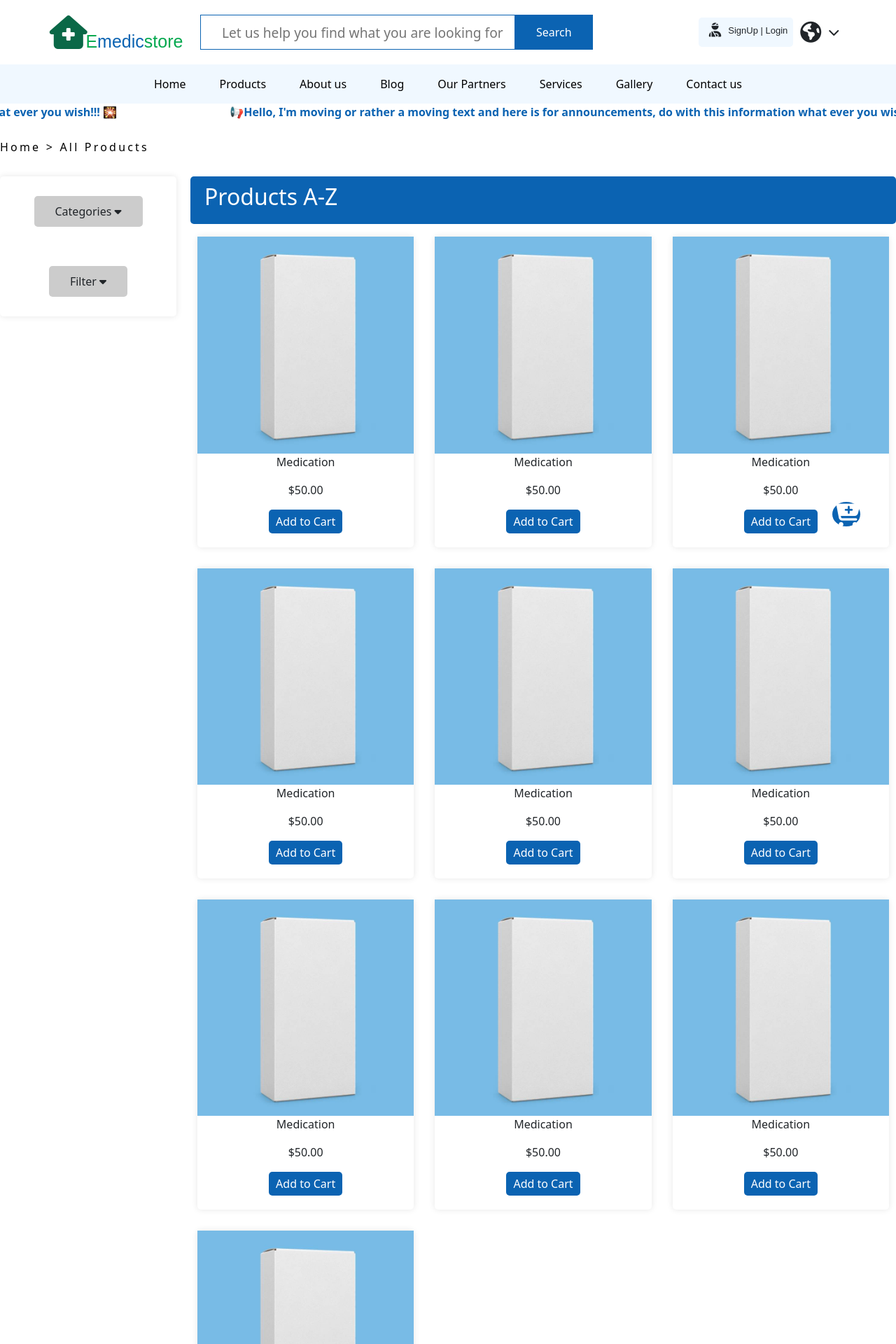
After one commit to Dipec001/onlinestore, a Django app: page /products/ in a window 1280 px wide. The commit adds this page. Shown: the top 1920 px of the page at 70% size. Run offline with Django 4.2, Linux system fonts and the light colour scheme; some libraries are stand-ins or nearby versions; some web fonts are replaced.

Commit message:
products

```diff
--- a/myapp/urls.py
+++ b/myapp/urls.py
@@ -6,4 +6,5 @@ urlpatterns = [
     path('login/', views.login, name='login'),
     path('register/', views.register, name='register'),
     path('contact/', views.contact, name='contact'),
+    path('products/', views.products, name='products'),
 ]
--- a/myapp/views.py
+++ b/myapp/views.py
@@ -12,3 +12,6 @@ def register(request):
 
 def contact(request):
     return render(request, "contact.html")
+
+def products(request):
+    return render(request, "products.html")
--- a/static/styles.css
+++ b/static/styles.css
@@ -393,6 +393,12 @@ li{
 .contact-body div{
     flex: 1;
 }
+
+.contact-options,
+.contact-form {
+    width: 100%;
+}
+
 .contact-form{
     width: 90%;
     margin: 0 auto;
@@ -416,4 +422,135 @@ li{
     border: none;
     background-color: #0B63B2;
     color: white;
+    border-radius: 5px;
 }
+
+.contact-options,
+.contact-form {
+    width: 100%;
+}
+
+
+.contact-card{
+    display: flex;
+    flex-direction: column;
+    padding: 40px;
+    border-radius: 8px; /* Rounded corners */
+    box-shadow: 0 0 10px rgba(0, 0, 0, 0.1); /* Box shadow for elevation */
+}
+.questions{
+    display: flex;
+    flex-direction: column;
+    justify-content: center; /* Horizontally center content */
+    align-items: center; /* Vertically center content */
+    margin-right: 30px;
+}
+.contact-options{
+    margin-bottom: 25px;
+}
+.contact-form form input,
+.contact-form form textarea{
+    margin-bottom: 15px;
+    border: 1px solid #ccc;
+    border-radius: 5px;
+}
+.contact-form form input:focus,
+.contact-form form textarea:focus{
+    outline: none;
+    border: 1px solid #5bc0de;
+    border-radius: 5px;
+}
+.contact-options label{
+    margin-right: 10px;
+}
+/* styling for the products page */
+.wrap1 {
+    display: flex;
+    width: 100%;
+    margin-top: 30px;
+}
+
+/* Style for the filter card */
+.filter-card {
+    flex: 1; /* Takes 20% of the space */
+    box-shadow: 0 0 10px rgba(0, 0, 0, 0.1);
+    max-height: 200px;
+    margin-right: 20px;
+    border-radius: 5px;
+    display: flex;
+    flex-direction: column;
+    position: relative;
+}
+.filter-card p{
+    background-color: #ccc;
+    margin: auto;
+    padding: 10px 30px;
+    border-radius: 5px;
+    cursor: pointer;
+}
+.filter-card p:hover{
+    background-color: #5bc0de;
+    color: white;
+}
+
+/* Style for the all products section */
+.all-products {
+    flex: 4; /* Takes 80% of the space */
+}
+
+.products-container{
+    display: grid;
+    grid-template-columns: auto auto auto;
+    gap: 30px;
+    padding: 10px;
+}
+.drug {
+    text-align: center;
+    padding-bottom: 20px;
+    /* Ensure each drug item takes equal space */
+    flex: 1;
+    display: flex;
+    flex-direction: column;
+    box-shadow: 0 0 10px rgba(0, 0, 0, 0.1);
+    border-radius: 5px;
+}
+
+.drug img {
+    max-width: 100%;
+    height: auto;
+}
+.drug button{
+    margin: auto;
+    padding: 5px 10px;
+    border: none;
+    background-color: #0B63B2;
+    color: white;
+    border-radius: 5px;
+}
+.all-products h2{
+    background-color: #0B63B2;
+    padding: 10px 10px 20px 20px;
+    border-radius: 5px;
+    color: white;
+}
+.left-pro a{
+    text-decoration: none;
+    color: black;
+    letter-spacing: 0.2em;
+}
+.cat-dropdown{
+    padding: 20px;
+    position: absolute;
+    background-color: white;
+    width: 350px;
+    left: 22%;
+    box-shadow: 0 0 10px rgba(0, 0, 0, 0.1);
+    top: 38%;
+    height: auto;
+}
+.cat-dropdown a{
+    text-decoration: none;
+}
+.cat-dropdown ul li{
+    margin-bottom: 10px;
+}
--- a/static/styles.js
+++ b/static/styles.js
@@ -45,3 +45,67 @@ function togglePasswordVisibility() {
         hideToggleIcon.style.display = "block";
     }
 }
+
+/* JS for contact html radio button */
+document.addEventListener('DOMContentLoaded', function() {
+  const contactRadio = document.getElementById('contact');
+  const specialRequestRadio = document.getElementById('special-request');
+  const contactForm = document.getElementById('contact-form');
+  const contactQuestion = document.getElementById('contact-questions')
+  const defaultFormHtml = contactForm.innerHTML;
+
+  // Add event listener for radio button change
+  contactRadio.addEventListener('change', function() {
+      // Reset form to default
+      contactForm.innerHTML = defaultFormHtml;
+  });
+
+  specialRequestRadio.addEventListener('change', function() {
+      // Modify texts for special request
+      contactQuestion.innerHTML = `
+          <h2>Can’t Find The Product You’re Looking For On Our Website?</h2>
+          <p>It is always a pleasure to hear from you. Kindly Fill In The Details Of What You Need, You will Get a Response As Soon As Possible</p>
+      `;
+      // Modify form for special request
+      contactForm.innerHTML = `
+          <!-- Special Request Form Fields -->
+          <form action="{% url 'special_request' %}" method="POST" enctype="multipart/form-data">
+              <!-- Special request form fields here -->
+              <input type="text" name="name" placeholder="Name" required>
+              <input type="text" name="phone_number" placeholder="Phone Number" required>
+              <input type="email" name="email" placeholder="Email address" required>
+              <input type="text" name="medicationName" placeholder="Name Of Medication " required>
+              <textarea name="message" placeholder="What is the medication used for?" required></textarea>
+              <input type="file" name="medicationImage" accept="image/*" style="border: none;" required>
+              <button type="submit">Request Medication</button>
+          </form>
+      `;
+  });
+});
+
+
+document.addEventListener('DOMContentLoaded', function() {
+  const categories = document.getElementById('categories');
+  const dropdownCat = document.querySelector('.cat-dropdown');
+
+  function toggleDropdown() {
+      const computedStyle = window.getComputedStyle(dropdownCat);
+      if (computedStyle.display === 'none') {
+          dropdownCat.style.display = 'block';
+      } else {
+          dropdownCat.style.display = 'none';
+      }
+  }
+
+  categories.addEventListener('click', function(event) {
+      event.stopPropagation();  // Prevent the click event from propagating to the document
+      toggleDropdown();
+  });
+
+  // Close the dropdown when clicking outside of it
+  document.body.addEventListener('click', function(event) {
+      if (!event.target.closest('.category-title') && dropdownCat.style.display === 'block') {
+          dropdownCat.style.display = 'none';
+      }
+  });
+});
--- a/templates/header.html
+++ b/templates/header.html
@@ -47,10 +47,10 @@
         </div>
         <div class="nav-options">
             <a href="{% url 'index' %}" class="active">Home</a>
+            <a href="{% url 'products' %}">Products</a>
             <a href="#">About us</a>
-            <a href="#">Products</a>
             <a href="#">Blog</a>
-            <a href="#">Shop</a>
+            <a href="#">Our Partners</a>
             <a href="#">Services</a>
             <a href="#">Gallery</a>
             <a href="{% url 'contact' %}">Contact us</a>
--- /dev/null
+++ b/templates/products.html
@@ -0,0 +1,101 @@
+{% extends 'header.html' %}
+{% load static %}
+
+{% block content %}
+<div class="products-page">
+    <div class="left-pro">
+        <a href="">Home > </a>
+        <a href="">All Products</a>
+    </div>
+    <div class="wrap1">
+        <div class="filter-card">
+            <p class="category-title" id="categories">Categories <i class="fas fa-caret-down"></i></p>
+            <div class="cat-dropdown" style="display: none;" >
+                <ul>
+                    <li><a href="">CATEGORY NUMBERS HERE</a></li>
+                    <li><a href="">CATEGORY NUMBERS HERE</a></li>
+                    <li><a href="">CATEGORY NUMBERS HERE</a></li>
+                    <li><a href="">CATEGORY NUMBERS HERE</a></li>
+                    <li><a href="">CATEGORY NUMBERS HERE</a></li>
+                    <li><a href="">CATEGORY NUMBERS HERE</a></li>
+                    <li><a href="">CATEGORY NUMBERS HERE</a></li>
+                    <li><a href="">CATEGORY NUMBERS HERE</a></li>
+                    <li><a href="">CATEGORY NUMBERS HERE</a></li>
+                    <li><a href="">CATEGORY NUMBERS HERE</a></li>
+                    <li><a href="">CATEGORY NUMBERS HERE</a></li>
+                    <li><a href="">CATEGORY NUMBERS HERE</a></li>
+                </ul>
+            </div>
+            <p class="category-title">Filter <i class="fas fa-caret-down"></i></p>
+        </div>
+        <div class="all-products">
+            <h2>Products A-Z</h2>
+            <div class="products-container">
+                <div class="drug">
+                    <img src="{% static 'images/drug.jpg'%}" alt="">
+                    <p>Medication</p>
+                    <p>$50.00</p>
+                    <button>Add to Cart</button>
+                </div>
+                <div class="drug">
+                    <img src="{% static 'images/drug.jpg'%}" alt="">
+                    <p>Medication</p>
+                    <p>$50.00</p>
+                    <button>Add to Cart</button>
+                </div>
+                <div class="drug">
+                    <img src="{% static 'images/drug.jpg'%}" alt="">
+                    <p>Medication</p>
+                    <p>$50.00</p>
+                    <button>Add to Cart</button>
+                </div>
+                <div class="drug">
+                    <img src="{% static 'images/drug.jpg'%}" alt="">
+                    <p>Medication</p>
+                    <p>$50.00</p>
+                    <button>Add to Cart</button>
+                </div>
+                <div class="drug">
+                    <img src="{% static 'images/drug.jpg'%}" alt="">
+                    <p>Medication</p>
+                    <p>$50.00</p>
+                    <button>Add to Cart</button>
+                </div>
+                <div class="drug">
+                    <img src="{% static 'images/drug.jpg'%}" alt="">
+                    <p>Medication</p>
+                    <p>$50.00</p>
+                    <button>Add to Cart</button>
+                </div>
+                <div class="drug">
+                    <img src="{% static 'images/drug.jpg'%}" alt="">
+                    <p>Medication</p>
+                    <p>$50.00</p>
+                    <button>Add to Cart</button>
+                </div>
+                <div class="drug">
+                    <img src="{% static 'images/drug.jpg'%}" alt="">
+                    <p>Medication</p>
+                    <p>$50.00</p>
+                    <button>Add to Cart</button>
+                </div>
+                <div class="drug">
+                    <img src="{% static 'images/drug.jpg'%}" alt="">
+                    <p>Medication</p>
+                    <p>$50.00</p>
+                    <button>Add to Cart</button>
+                </div>
+                <div class="drug">
+                    <img src="{% static 'images/drug.jpg'%}" alt="">
+                    <p>Medication</p>
+                    <p>$50.00</p>
+                    <button>Add to Cart</button>
+                </div>
+            </div>
+        </div>
+    </div>
+
+</div>
+
+
+{% endblock %}
```
Also changed, not shown: templates/contact.html (+5 -10 lines), static/images/drug.jpg (added).
